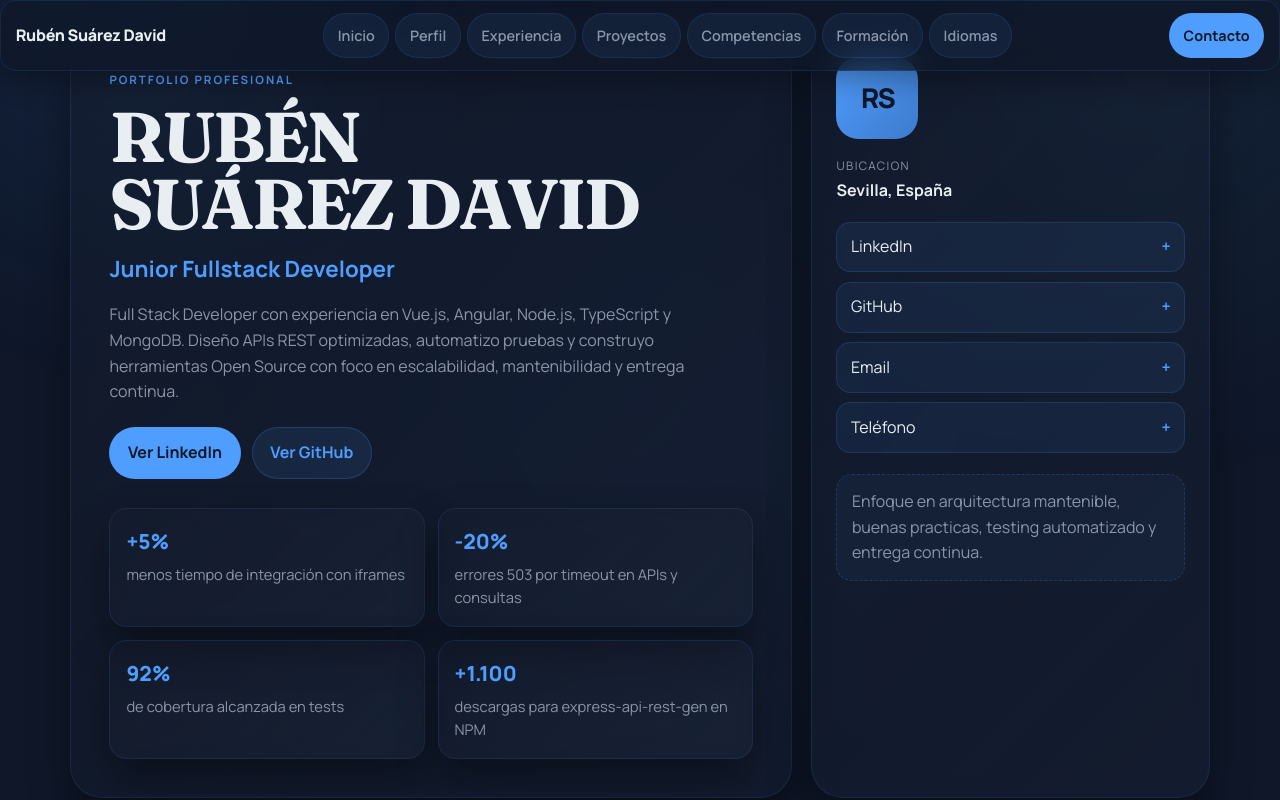
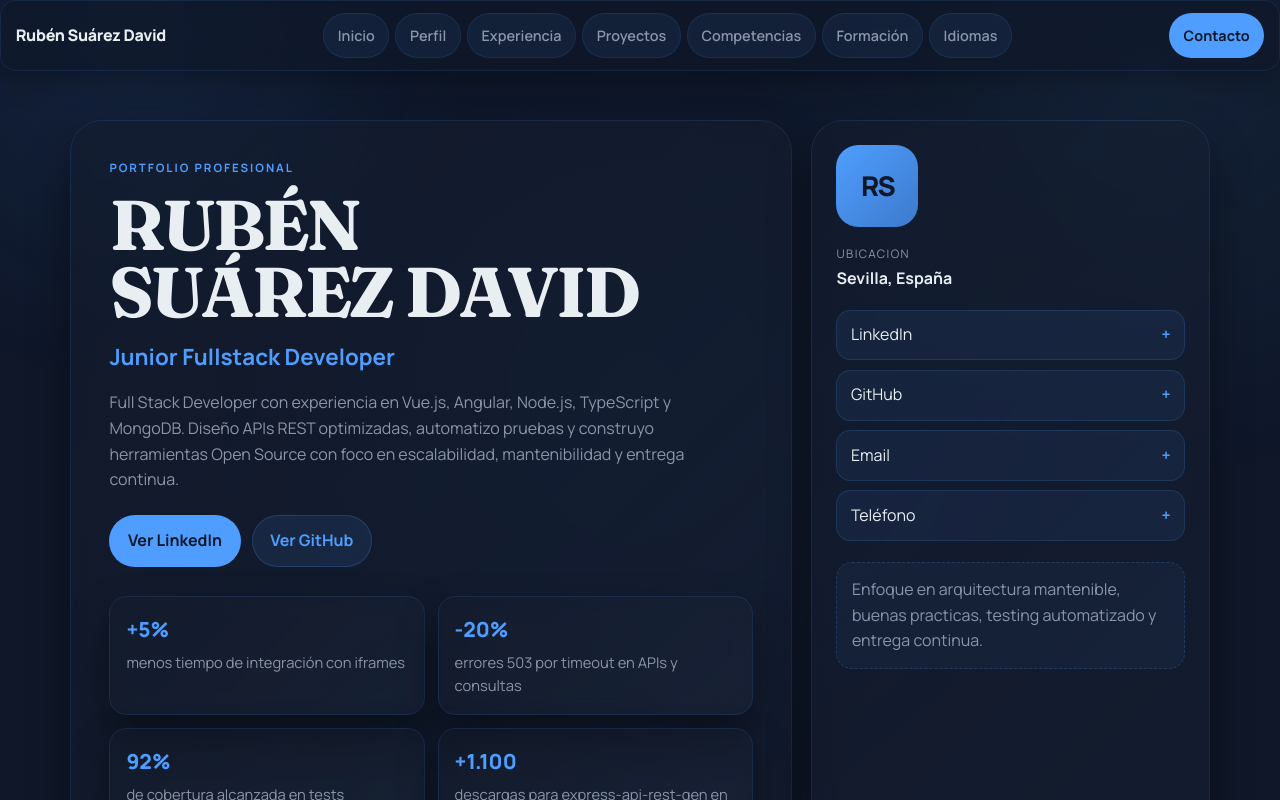
Before and after one commit to rubsuadav/portfolio, a Next.js app: page / in a window 1280 px wide. Shown: the top 800 px of the page. Built offline with nearby package versions, Linux system fonts and the light colour scheme.

Commit message:
fix: some container styles due to the fixed position on navbar

```diff
--- a/src/components/portfolio/portfolio-shell.module.css
+++ b/src/components/portfolio/portfolio-shell.module.css
@@ -2,7 +2,7 @@
   position: relative;
   width: min(1140px, calc(100% - 30px));
   margin: 0 auto;
-  padding: 2rem 0 6rem;
+  padding: 120px 0 6rem;
   display: grid;
   gap: clamp(2.5rem, 4vw, 4rem);
 }
```
